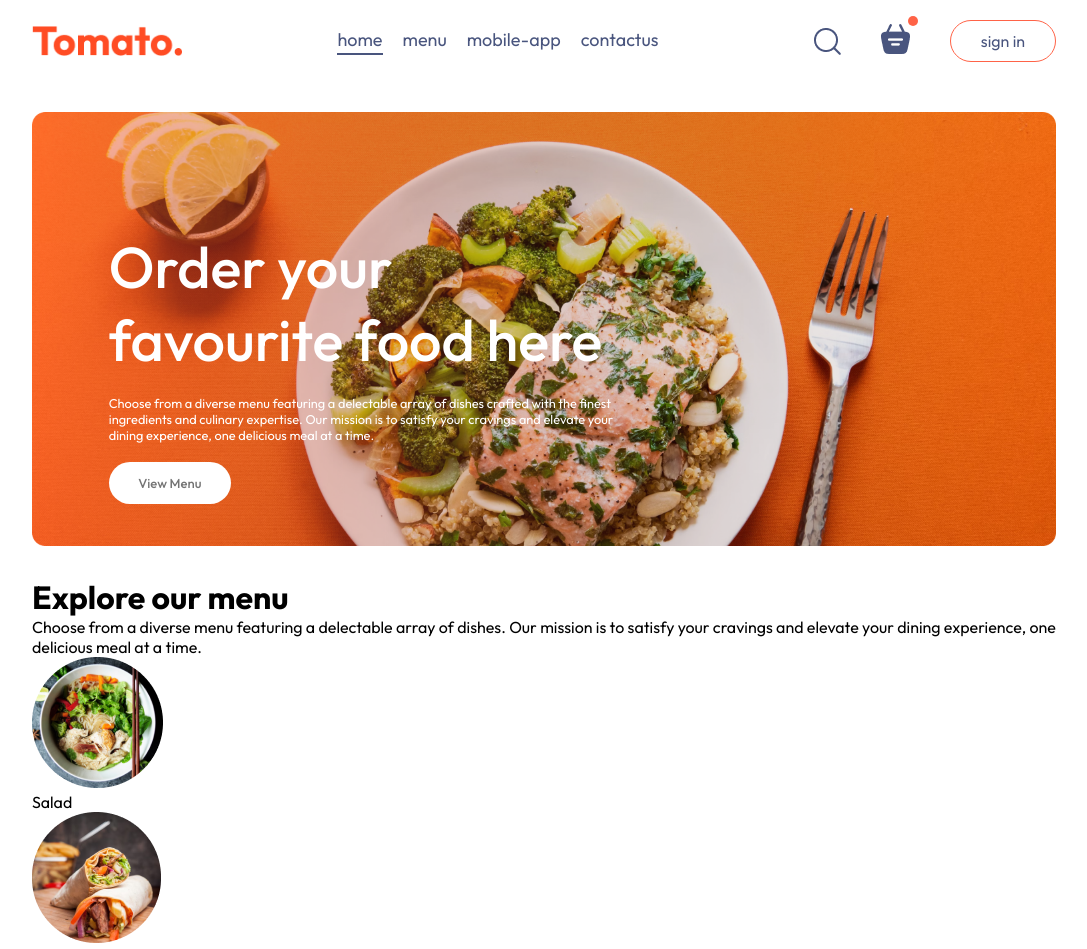
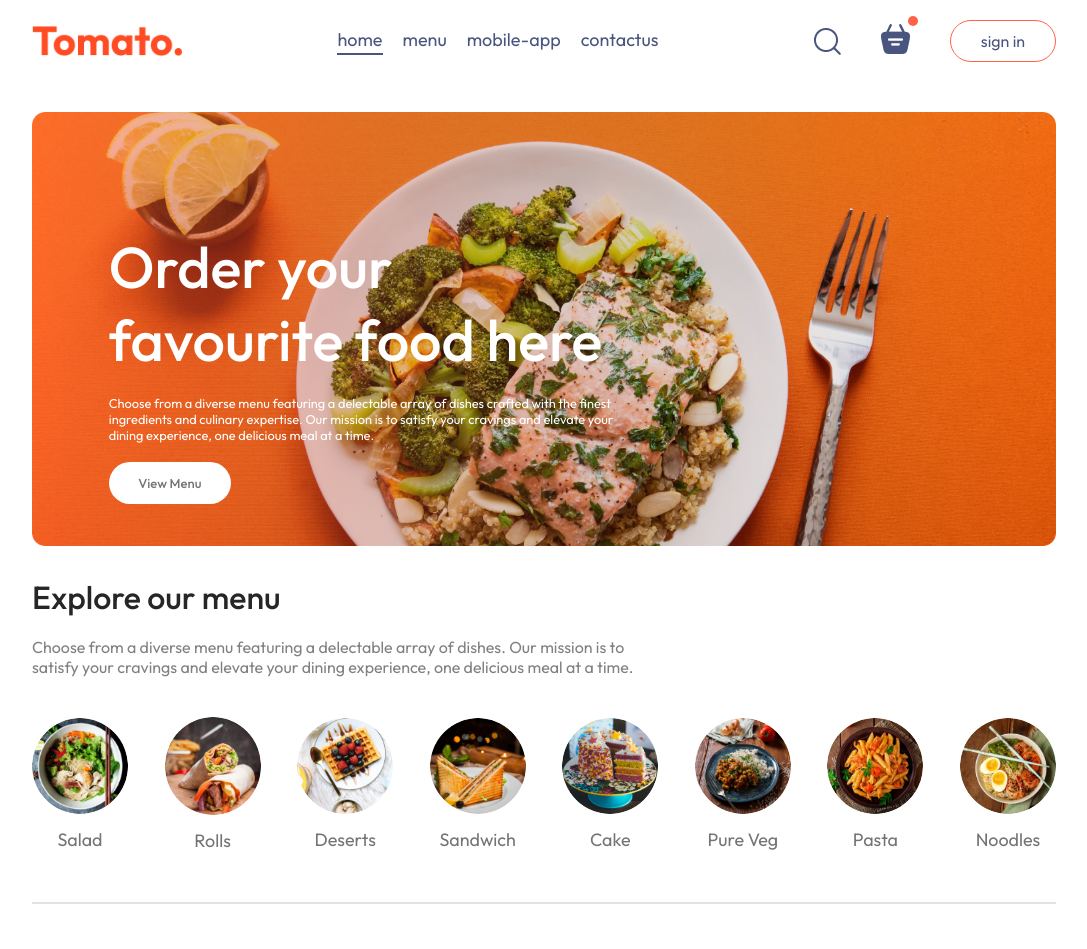
Before and after one commit to NilimaSardar/Hunger_FoodOrderingApp, a React (Vite) app in the folder Hunger/: page / in a window 1280 px wide. Shown: the top 949 px of the page, without its empty margins (96-1183 px from the left). After the commit the page ends 914 px from the top, so only its background shows below. Built offline with nearby package versions, Linux system fonts and the light colour scheme.

Commit message:
Menu added

```diff
--- a/Hunger/src/components/ExploreMenu/ExploreMenu.jsx
+++ b/Hunger/src/components/ExploreMenu/ExploreMenu.jsx
@@ -22,6 +22,7 @@
           )
         })}
       </div>
+      <hr />
     </ExploreMenuStyle>
   )
 }
@@ -30,5 +31,53 @@
 
 
 const ExploreMenuStyle = styled.div`
+  display: flex;
+  flex-direction: column;
+  gap: 20px;
 
+  h1{
+    color: #262626;
+    font-weight: 500;
+  }
+
+  .explore-menu-text{
+    max-width: 60%;
+    color: #808080;
+  }
+
+  .explore-menu-list{
+    display: flex;
+    justify-content: space-between;
+    align-items: center;
+    gap: 30px;
+    text-align: center;
+    margin: 20px 0px;
+    overflow-x: scroll;
+  }
+
+  .explore-menu-list::-webkit-scrollbar{
+    display: none;
+  }
+
+  .explore-menu-list-item img{
+    width: 7.5vw;
+    min-width: 80px;
+    cursor: pointer;
+    border-radius: 50%;
+    transition: 0ms.2s;
+  }
+
+  .explore-menu-list-item p{
+    margin-top: 10px;
+    color: #747474;
+    font-size: max(1.4vw,16px);
+    cursor: pointer;
+  }
+
+  hr{
+    margin: 10px 0px;
+    height: 2px;
+    background-color: #e2e2e2;
+    border: none;
+  }
 `;
```
